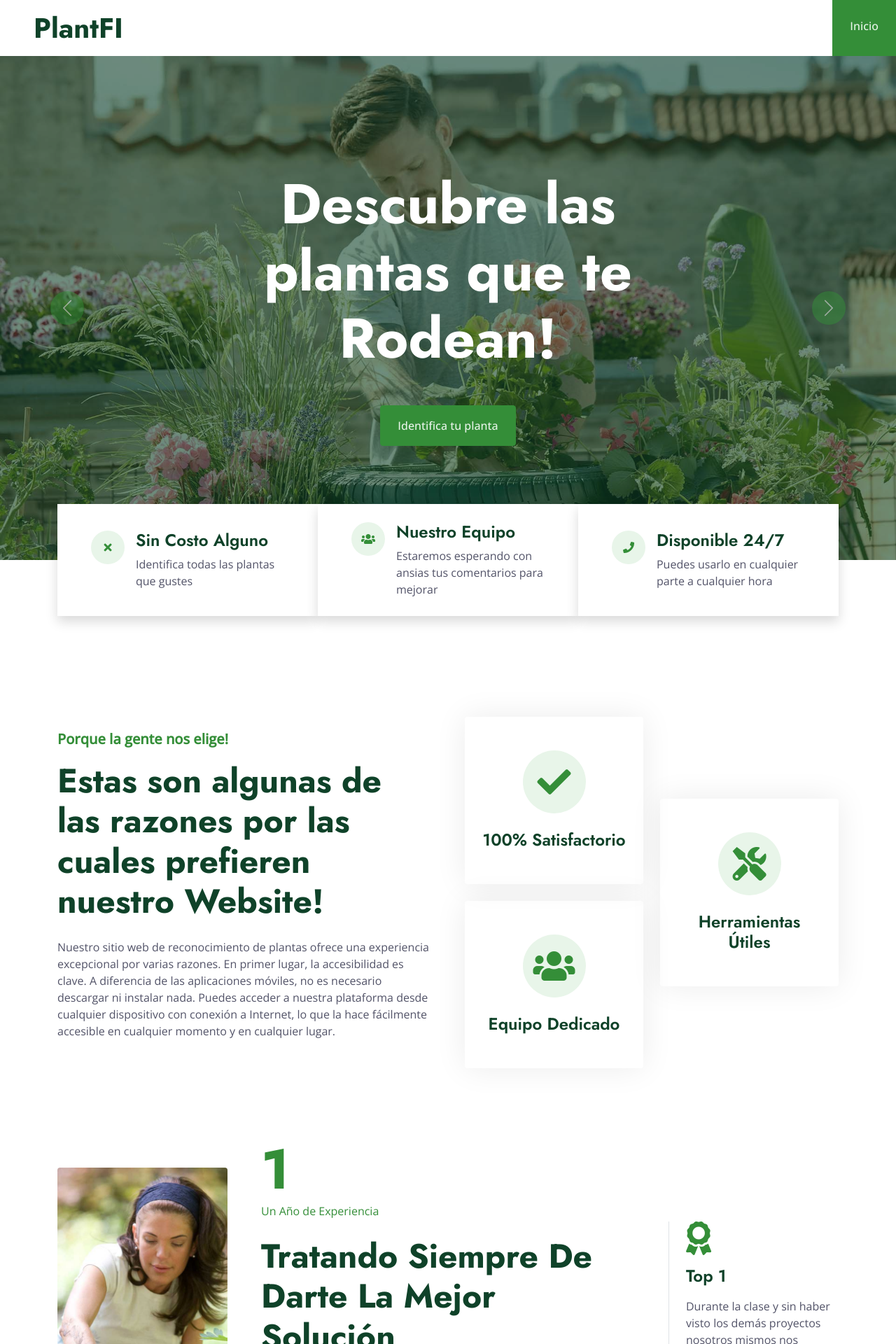
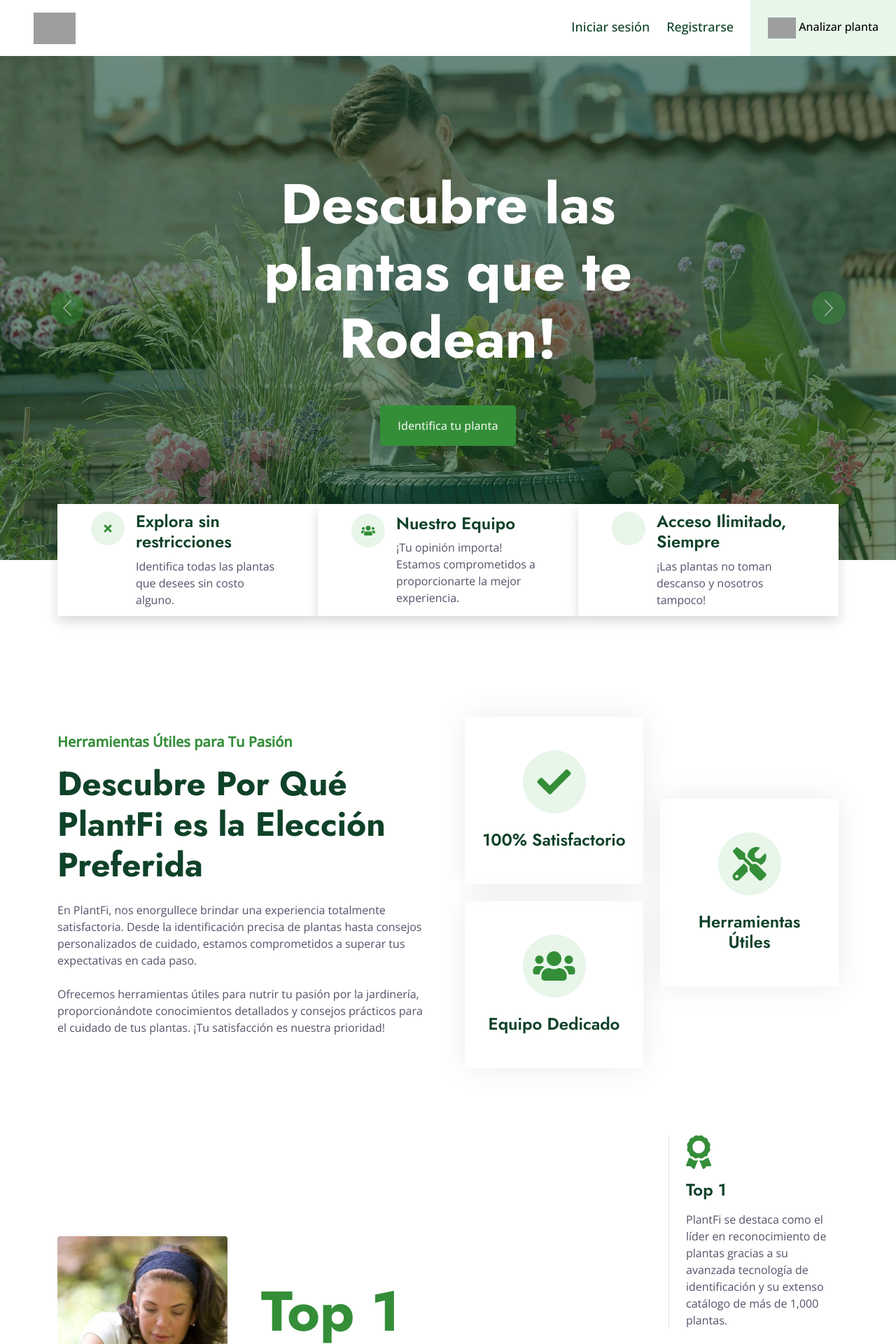
Before and after one commit to Carlos-Garcia09/PlantFI_Modular, a Django app: page / in a window 1280 px wide. Shown: the top 1920 px of the page at 70% size. Run offline with Django 4.2, Linux system fonts and the light colour scheme; parts of the project's set-up code (start-up, migrations or seed data) failed here and were passed over; some libraries are stand-ins or nearby versions; grey boxes are pictures that could not be loaded.

Commit message:
Update index.html

```diff
--- a/templates/index.html
+++ b/templates/index.html
@@ -11,7 +11,7 @@
     <meta content="" name="description">
 
     <!-- Favicon -->
-    <link href="img/favicon.ico" rel="icon">
+    <link href="{% static 'img/favicon.ico' %}" rel="icon">
 
     <!-- Google Web Fonts -->
     <link rel="preconnect" href="https://fonts.googleapis.com">
@@ -42,24 +42,51 @@
     </div>
     <!-- Spinner End -->
 
-
-
-
-
     <!-- Navbar Start -->
     <nav class="navbar navbar-expand-lg bg-white navbar-light sticky-top p-0">
         <a href="/" class="navbar-brand d-flex align-items-center px-4 px-lg-5">
-            <h1 class="m-0">PlantFI</h1>
+            <img src="{% static 'img/Logo_PlantFI.png' %}" alt="Logo" style="max-height: 45px;">
         </a>
         <button type="button" class="navbar-toggler me-4" data-bs-toggle="collapse" data-bs-target="#navbarCollapse">
             <span class="navbar-toggler-icon"></span>
         </button>
         <div class="collapse navbar-collapse" id="navbarCollapse">
             <div class="navbar-nav ms-auto p-4 p-lg-0">
-                <a href="/" class="btn btn-primary py-4 px-lg-4 rounded-0 d-none d-lg-block">Inicio</a>
-
+                <!-- Sólo si el usuario inicio sesión -->
+                {% if user.is_authenticated %}
+                <!-- sub-menú dropdown para cerrar sesión -->
+                <div class="dropdown">
+                    <a href="#" class="nav-item nav-link me-4 dropdown-toggle" data-bs-toggle="dropdown" aria-expanded="false">
+                        Hola,
+                        {% if user.first_name %}
+                            {{ user.first_name|lower|title }}
+                        {% else %}
+                            {{ user.username }}
+                        {% endif %}
+                    </a>
+                    <ul class="dropdown-menu dropdown-menu-end" aria-labelledby="navbarDropdown">
+                        <li><a class="dropdown-item" href="{% url 'logout' %}">Cerrar sesión</a></li>
+                    </ul>
                 </div>
 
+                <!-- Boton para escanear-->
+                <a href="/analisis/" id="escanear" class="btn btn-light py-4 px-lg-4 rounded-0 d-none d-lg-block"><img src="{% static 'img/icon/icon-12.png' %}" style="max-height: 100%; max-width: 100%; height: auto; width: auto;"> Analizar planta</a>
+                <!-- Escanear movil-->
+                <a href="/analisis/" id="escanear" class="btn btn-light py-4 px-lg-4 rounded-0 d-block d-lg-none"><img src="{% static 'img/icon/icon-12.png' %}" style="max-height: 100%; max-width: 100%; height: auto; width: auto;"> Analizar planta</a>
+                <!-- Boton para mi jardin-->
+                <a href="/mi_jardin/" id="jardin" class="btn btn-primary py-4 px-lg-4 rounded-0 d-none d-lg-block"><img src="{% static 'img/icon/icon-11.png' %}" style="max-height: 100%; max-width: 100%; height: auto; width: auto;"> Mi jardín</a>
+                <!-- Mi jardin movil-->
+                <a href="/mi_jardin/" id="jardin" class="btn btn-primary py-4 px-lg-4 rounded-0 d-block d-lg-none"><img src="{% static 'img/icon/icon-11.png' %}" style="max-height: 100%; max-width: 100%; height: auto; width: auto;"> Mi jardín</a>
+                <!-- Si no hay usuario -->
+                {% else %}
+                <a href="/login/" class="nav-item nav-link me-4">Iniciar sesión</a>
+                <a href="/signup/" class="nav-item nav-link me-4">Registrarse</a>
+                <!-- Boton para escanear-->
+                <a href="/analisis/" id="escanear" class="btn btn-light py-4 px-lg-4 rounded-0 d-none d-lg-block"><img src="{% static 'img/icon/icon-12.png' %}" style="max-height: 100%; max-width: 100%; height: auto; width: auto;"> Analizar planta</a>
+                <!-- Escanear movil-->
+                <a href="/analisis/" id="escanear" class="btn btn-light py-4 px-lg-4 rounded-0 d-block d-lg-none"><img src="{% static 'img/icon/icon-12.png' %}" style="max-height: 100%; max-width: 100%; height: auto; width: auto;"> Analizar planta</a>
+                {% endif %}
+                <!-- <a href="/" class="btn btn-primary py-4 px-lg-4 rounded-0 d-none d-lg-block">Inicio</a>                                 -->
             </div>
         </div>
     </nav>
@@ -77,7 +104,7 @@
                             <div class="row justify-content-center">
                                 <div class="col-lg-8">
                                     <h1 class="display-1 text-white mb-5 animated slideInDown">Descubre las plantas que te Rodean!</h1>
-                                    <a href="/about/" class="btn btn-primary py-sm-3 px-sm-4">Identifica tu planta</a>
+                                    <a href="/analisis/" class="btn btn-primary py-sm-3 px-sm-4">Identifica tu planta <iconify-icon icon="ph:plant-fill"></iconify-icon></a>
                                 </div>
                             </div>
                         </div>
@@ -90,7 +117,7 @@
                             <div class="row justify-content-center">
                                 <div class="col-lg-7">
                                     <h1 class="display-1 text-white mb-5 animated slideInDown">Identifica lo que tiene tu Jardín</h1>
-                                    <a href="/about/" class="btn btn-primary py-sm-3 px-sm-4">Identifica tu planta</a>
+                                    <a href="/analisis/" class="btn btn-primary py-sm-3 px-sm-4">Identifica tu planta <iconify-icon icon="ph:plant-fill"></iconify-icon></a>
                                 </div>
                             </div>
                         </div>
@@ -122,8 +149,8 @@
                                 <i class="fa fa-times text-primary"></i>
                             </div>
                             <div class="ps-3">
-                                <h4>Sin Costo Alguno</h4>
-                                <span>Identifica todas las plantas que gustes</span>
+                                <h4>Explora sin restricciones</h4>
+                                <span>Identifica todas las plantas que desees sin costo alguno.</span>
                             </div>
                         </div>
                     </div>
@@ -135,8 +162,8 @@
                                 <i class="fa fa-users text-primary"></i>
                             </div>
                             <div class="ps-3">
-                                <h4> Nuestro Equipo</h4>
-                                <span>Estaremos esperando con ansias tus comentarios para mejorar</span>
+                                <h4>Nuestro Equipo</h4>
+                                <span>¡Tu opinión importa! Estamos comprometidos a proporcionarte la mejor experiencia.</span>
                             </div>
                         </div>
                     </div>
@@ -145,11 +172,11 @@
                     <div class="bg-white shadow d-flex align-items-center h-100 px-5" style="min-height: 160px;">
                         <div class="d-flex">
                             <div class="flex-shrink-0 btn-lg-square rounded-circle bg-light">
-                                <i class="fa fa-phone text-primary"></i>
+                                <iconify-icon icon="ion:infinite" style="color: #348e38;" width="20"></iconify-icon>
                             </div>
                             <div class="ps-3">
-                                <h4>Disponible 24/7</h4>
-                                <span>Puedes usarlo en cualquier parte a cualquier hora</span>
+                                <h4>Acceso Ilimitado, Siempre</h4>
+                                <span>¡Las plantas no toman descanso y nosotros tampoco!</span>
                             </div>
                         </div>
                     </div>
@@ -164,9 +191,14 @@
         <div class="container">
             <div class="row g-5 align-items-center">
                 <div class="col-lg-6 wow fadeInUp" data-wow-delay="0.1s">
-                    <p class="fs-5 fw-bold text-primary">Porque la gente nos elige!</p>
-                    <h1 class="display-5 mb-4">Estas son algunas de las razones por las cuales prefieren nuestro Website!</h1>
-                    <p class="mb-4">Nuestro sitio web de reconocimiento de plantas ofrece una experiencia excepcional por varias razones. En primer lugar, la accesibilidad es clave. A diferencia de las aplicaciones móviles, no es necesario descargar ni instalar nada. Puedes acceder a nuestra plataforma desde cualquier dispositivo con conexión a Internet, lo que la hace fácilmente accesible en cualquier momento y en cualquier lugar.</p>
+                    <p class="fs-5 fw-bold text-primary">Herramientas Útiles para Tu Pasión</p>
+                    <h1 class="display-5 mb-4">Descubre Por Qué PlantFi es la Elección Preferida</h1>
+                    <p class="mb-4">
+                        En PlantFi, nos enorgullece brindar una experiencia totalmente satisfactoria. Desde la identificación precisa de plantas hasta consejos personalizados de cuidado, estamos comprometidos a superar tus expectativas en cada paso.
+                    </p>
+                    <p class="mb-4">
+                        Ofrecemos herramientas útiles para nutrir tu pasión por la jardinería, proporcionándote conocimientos detallados y consejos prácticos para el cuidado de tus plantas. ¡Tu satisfacción es nuestra prioridad!
+                    </p>
                 </div>
                 <div class="col-lg-6">
                     <div class="row g-4 align-items-center">
@@ -213,10 +245,10 @@
                     <img class="img-fluid rounded" data-wow-delay="0.1s" src="{% static 'img/about.jpg' %}">
                 </div>
                 <div class="col-lg-6 col-md-7 wow fadeInUp" data-wow-delay="0.3s">
-                    <h1 class="display-1 text-primary mb-0">1</h1>
-                    <p class="text-primary mb-4">Un Año de Experiencia</p>
-                    <h1 class="display-5 mb-4">Tratando Siempre De Darte La Mejor Solución</h1>
-                    <p class="mb-4">Nuestro Website de reconocimiento de plantas no solo es una herramienta innovadora para los amantes de la jardinería y la botánica, sino que también desempeña un papel vital en la promoción de la conciencia ambiental y la conservación de la naturaleza. Con un simple escaneo de una planta, cualquier persona puede identificarla al instante, aprender más sobre sus características y cuidados específicos, y contribuir al registro de biodiversidad.</p>
+                    <h1 class="display-1 text-primary mb-0">Top 1</h1>
+                    <p class="text-primary mb-4">¡Más de 1,000 Plantas Identificadas!</p>
+                    <h1 class="display-5 mb-4">¿Qué Estás Esperando?</h1>
+                    <p class="mb-4">Descubre PlantFi hoy y desata tu pasión por las plantas. Con un reconocimiento preciso, información detallada y herramientas útiles, te ofrecemos una experiencia botánica única. Únete a nuestra comunidad comprometida con la naturaleza y contribuye a la conservación del mundo verde. ¡Haz que cada planta cuente con PlantFi!</p>
 
                 </div>
                 <div class="col-lg-3 col-md-12 wow fadeInUp" data-wow-delay="0.5s">
@@ -225,14 +257,15 @@
                             <div class="border-start ps-4">
                                 <i class="fa fa-award fa-3x text-primary mb-3"></i>
                                 <h4 class="mb-3">Top 1</h4>
-                                <span>Durante la clase y sin haber visto los demás proyectos nosotros mismos nos coronamos como el mejor proyecto</span>
+                                <span>PlantFi se destaca como el líder en reconocimiento de plantas gracias a su avanzada tecnología de identificación y su extenso catálogo de más de 1,000 plantas.</span>
                             </div>
                         </div>
                         <div class="col-12 col-sm-6 col-lg-12">
                             <div class="border-start ps-4">
                                 <i class="fa fa-users fa-3x text-primary mb-3"></i>
-                                <h4 class="mb-3">Humildad</h4>
-                                <span>La dejamos en la casa</span>
+                                <h4 class="mb-3">El equipo detrás de PlantFi</h4>
+                                <span>En PlantFi, nuestro equipo está formado por apasionados amantes de la naturaleza y expertos en tecnología. Nos dedicamos a proporcionarte la mejor experiencia botánica posible.
+                                </span>
                             </div>
                         </div>
                     </div>
@@ -242,59 +275,13 @@
     </div>
     <!-- About End -->
 
-    <!-- Team Start -->
-    <div class="container-xxl py-5">
-        <div class="container">
-            <div class="text-center mx-auto wow fadeInUp" data-wow-delay="0.1s" style="max-width: 500px;">
-                <p class="fs-5 fw-bold text-primary">Nuestro Equipo</p>
-                <h1 class="display-5 mb-5">Miembros del equipo dedicados y experimentados</h1>
-            </div>
-            <div class="row g-4">
-                <div class="col-lg-4 col-md-6 wow fadeInUp" data-wow-delay="0.1s">
-                    <div class="team-item rounded">
-                        <img class="img-fluid" src="{% static 'img/uziel.jpg' %}" alt="">
-                        <div class="team-text">
-                            <h4 class="mb-0">Uziel Cornejo Olivares</h4>
-                            <p class="text-primary">Front and Back Developer</p>
-                            <div class="team-social d-flex">
-                                <a class="btn btn-square rounded-circle me-2" href="https://www.facebook.com/uzyel.cornejoolivares"><i class="fab fa-facebook-f"></i></a>
-                                <a class="btn btn-square rounded-circle me-2" href="https://www.linkedin.com/in/uziel-cornejo-67b673188"><i class="fab fa-linkedin-in"></i></a>
-                                <a class="btn btn-square rounded-circle me-2" href="https://www.instagram.com/uziel_69/"><i class="fab fa-instagram"></i></a>
-                            </div>
-                        </div>
-                    </div>
-                </div>
-                <div class="col-lg-4 col-md-6 wow fadeInUp" data-wow-delay="0.3s">
-                    <div class="team-item rounded">
-                        <img class="img-fluid" src="{% static 'img/carlos.jpg' %}" alt="">
-                        <div class="team-text">
-                            <h4 class="mb-0">Carlos Martin Garcia Madrigal</h4>
-                            <p class="text-primary">Front and Back Developer</p>
-                            <div class="team-social d-flex">
-                                <a class="btn btn-square rounded-circle me-2" href="https://www.facebook.com/carlos.madrigal.5268"><i class="fab fa-facebook-f"></i></a>
-                                <a class="btn btn-square rounded-circle me-2" href=""><i class="fab fa-linkedin-in"></i></a>
-                                <a class="btn btn-square rounded-circle me-2" href="https://www.instagram.com/carloschiva09/"><i class="fab fa-instagram"></i></a>
-                            </div>
-                        </div>
-                    </div>
-                </div>
-            </div>
-        </div>
-    </div>
-    <!-- Team End -->
-
-
 
     <!-- Copyright Start -->
     <div class="container-fluid copyright py-4">
         <div class="container">
             <div class="row">
                 <div class="col-md-6 text-center text-md-start mb-3 mb-md-0">
-                    &copy; <a class="border-bottom" href="#">PlantFI</a>
-                </div>
-                <div class="col-md-6 text-center text-md-end">
-                    <!--/*** This template is free as long as you keep the footer author’s credit link/attribution link/backlink. If you'd like to use the template without the footer author’s credit link/attribution link/backlink, you can purchase the Credit Removal License from "https://htmlcodex.com/credit-removal". Thank you for your support. ***/-->
-                    Designed By Carlos & Uziel</a>
+                    &copy; <a class="border-bottom">PlantFI</a>
                 </div>
             </div>
         </div>
@@ -324,4 +311,6 @@
 <!-- Template Javascript -->
 <script src="{% static 'js/main.js' %}"></script>
 
+<script src="https://code.iconify.design/iconify-icon/1.0.7/iconify-icon.min.js"></script>
+
 </html>
```
